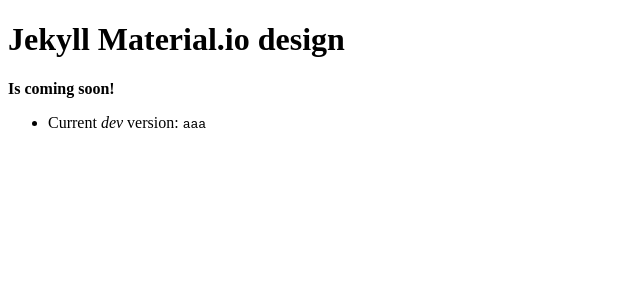
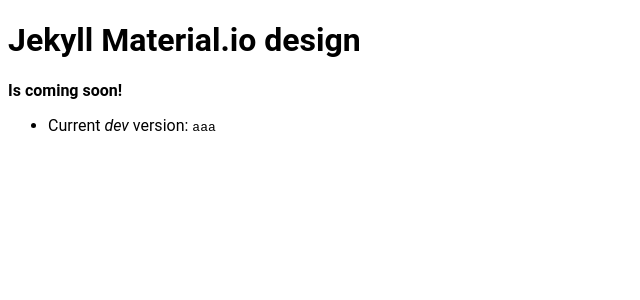
Before and after one commit to juicy-web/jekyll-theme-material-design, a Jekyll site: the page built from README.md, in a window 1280 px wide. Shown: the top 300 px of the page, without its empty margins (0-640 px from the left). Built offline with Jekyll 4.4.1, drawn with Linux system fonts in a browser that asks for light colours; our own code applies the rules of GitHub Pages for plain Markdown files.

Commit message:
Use class mdc-typography

```diff
--- a/_layouts/default.html
+++ b/_layouts/default.html
@@ -4,11 +4,10 @@
   <meta charset="utf-8">
   <meta name="viewport" content="width=device-width,initial-scale=1.0,user-scalable=yes">
   {% seo %}
-  <title>{{ page.title }} / {{ site.title }}</title>
   <link rel="stylesheet" href="{{ '/assets/css/material.css' | relative_url }}{% if site.github.build_revision %}?v={{ site.github.build_revision }}{% endif %}" type="text/css">
   {% if site.head_content %}{{ site.head_content }}{% endif %}
 </head>
-<body>
+<body class="mdc-typography">
 
   <main>
     {{ content }}
```
